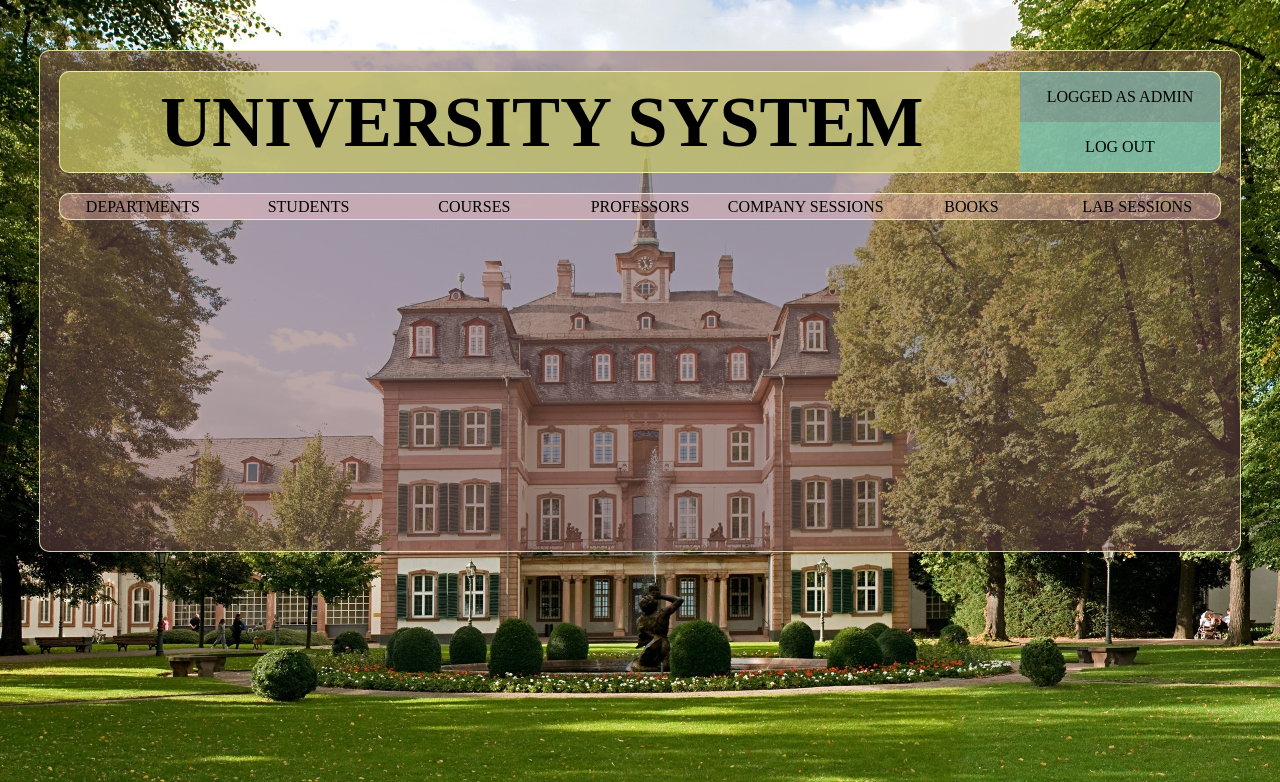
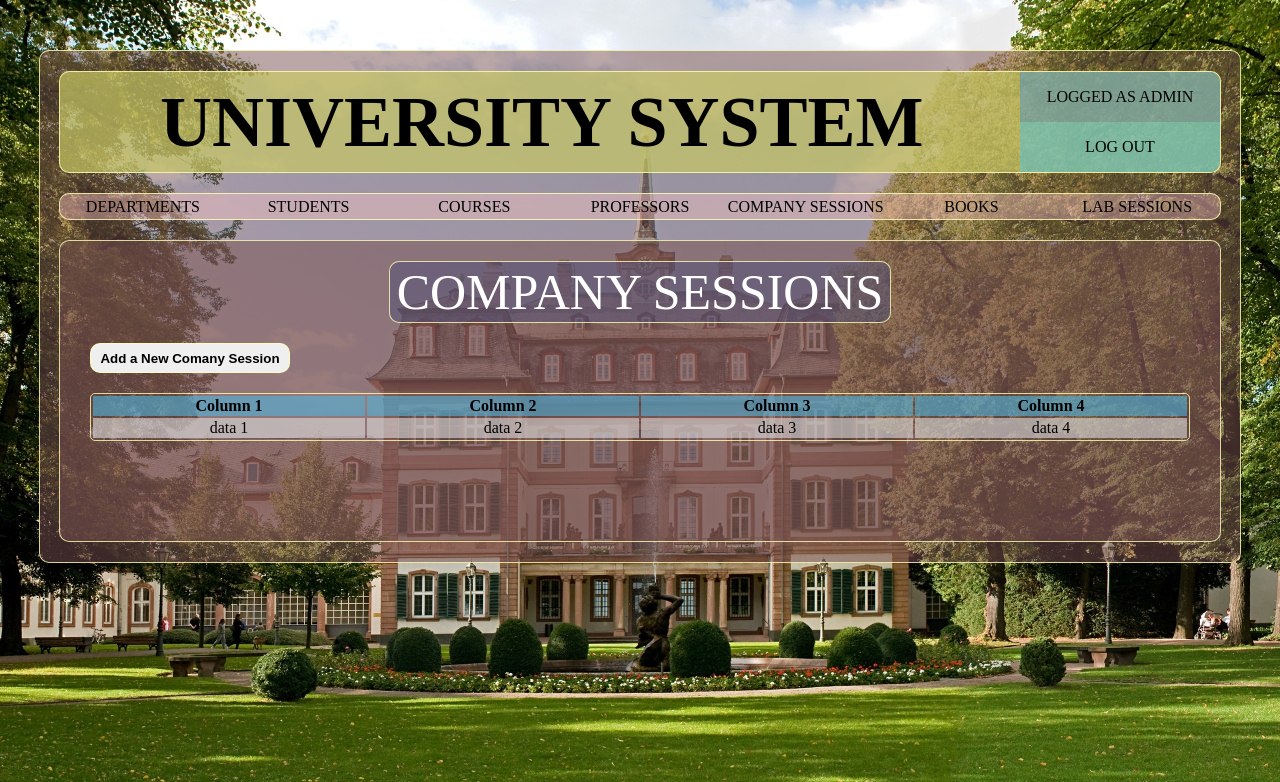
Before and after one commit to SKYSYS-2018/DB-aasignment_Project02, a PHP site: page /pages/company_sessions.php in a window 1280 px wide. Shown: the top 782 px of the page. Run offline with PHP 8.4, Linux system fonts and the light colour scheme.

Commit message:
update repo

```diff
--- /dev/null
+++ b/css/subpage.css
@@ -0,0 +1,48 @@
+/*--------------Sub Page Styles start---------------*/
+.sub-page {
+	display: block;
+	margin-top: 20px;
+	margin-bottom: 20px;
+	width: 1160px;
+	min-height: 300px;
+	background-color: rgba(120,80,80,0.5);
+}
+
+.sub-page-box {
+	display: block;
+}
+
+.sub-page-title {
+	margin-top: 20px;
+	width: 500px;
+	min-height: 60px;
+	line-height: 60px;
+	font-size: 50px;
+	color: white;
+	background-color: rgba(80,80,120,0.5);
+}
+
+.sub-page-btn {
+	margin-top: 20px;
+	margin-left: 30px;
+	min-height:30px;
+	min-width: 200px;
+	font-weight: bold;
+}
+
+.sub-page-table {
+	margin-top: 20px;
+	margin-bottom: 20px;
+	width: 1100px;
+	border: 1px solid rgba(255,255,180,0.8);
+	border-radius: 5px;
+}
+
+.sub-page-table th {
+	background-color: rgba(80,180,220,0.6);
+}
+
+.sub-page-table td {
+	background-color: rgba(220,220,220,0.6);
+}
+/*--------------Sub Page Styles end---------------*/
--- a/pages/company_sessions.php
+++ b/pages/company_sessions.php
@@ -5,6 +5,7 @@
 	<title>Company Sessions Managing</title>
 	<link rel="stylesheet" type="text/css" href="../css/main.css">
 	<link rel="stylesheet" type="text/css" href="../css/nav.css">
+	<link rel="stylesheet" type="text/css" href="../css/subpage.css">
 </head>
 
 <body>
@@ -28,10 +29,38 @@
 			<a href="./professors.php" class="nav-item text-center"> PROFESSORS </a>
 			<a href="./company_sessions.php" class="nav-item text-center" > COMPANY SESSIONS </a>
 			<a href="./books.php" class="nav-item text-center"> BOOKS </a>
-			<a href="./lab_sessions.php" class="nav-item text-center"> LAB SESSIONS </a>
+			<a href="./lab_sessions.php" class="nav-item-rightmost text-center"> LAB SESSIONS </a>
 		</div>
 
+		<!-- Sub Page -->
+		<div class="container sub-page border-default">
 
+			<div class="sub-page-box">
+				<div class="container sub-page-title text-center border-default"> COMPANY SESSIONS </div>
+			</div>
+
+			<div class="sub-page-box">
+				<button class="sub-page-btn border-default"> Add a New Comany Session </button>
+			</div>
+
+			<div class="sub-page-box">
+				<table class="container sub-page-table text-center">
+					<tr>
+						<th>Column 1</th>
+						<th>Column 2</th>
+						<th>Column 3</th>
+						<th>Column 4</th>
+					</tr>
+					<tr>
+						<td>data 1</td>
+						<td>data 2</td>
+						<td>data 3</td>
+						<td>data 4</td>
+					</tr>
+				</table>
+			</div>
+
+		</div>
 
 	</div>
 
```
Also changed, not shown: pages/books.php (+30 -1 lines), pages/courses.php (+30 -1 lines), pages/departments.php (+30 -1 lines), pages/lab_sessions.php (+30 -1 lines), pages/professors.php (+30 -1 lines), pages/students.php (+30 -1 lines).
